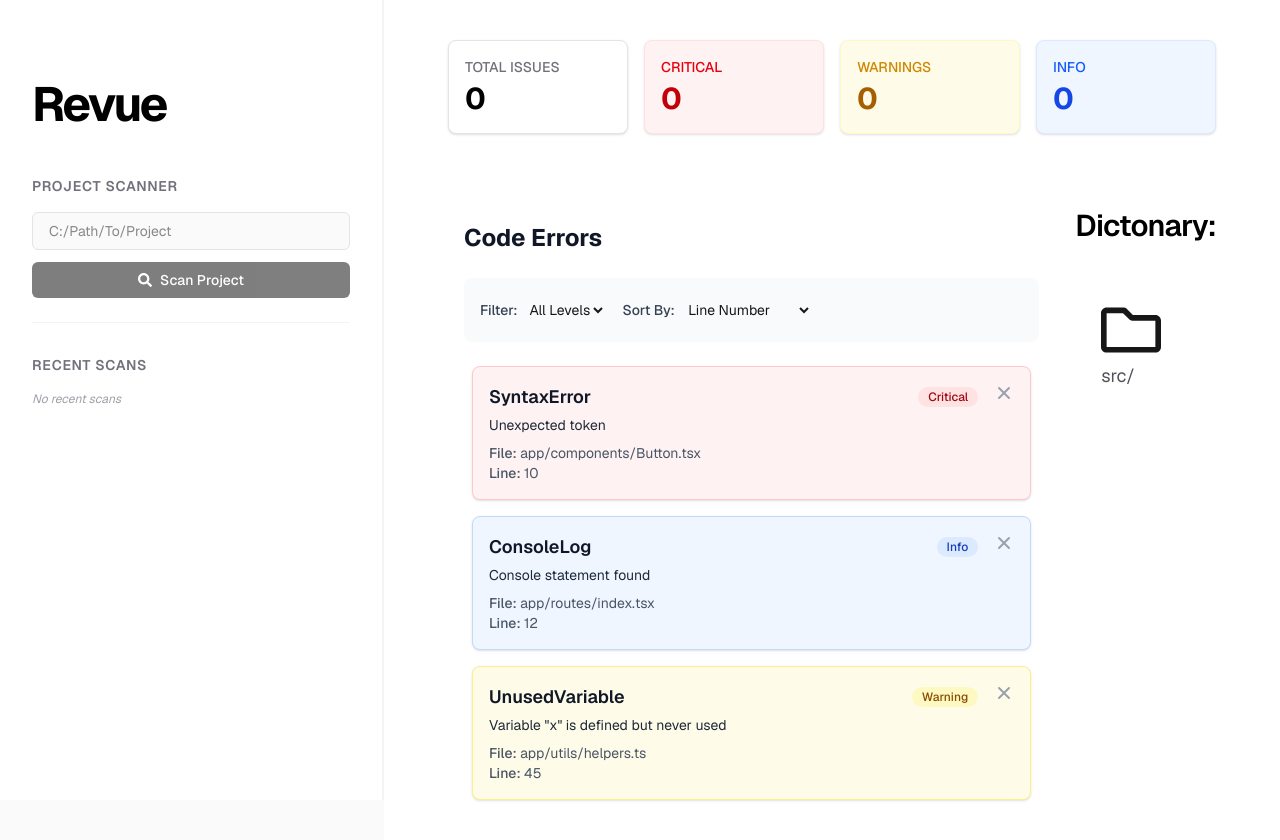
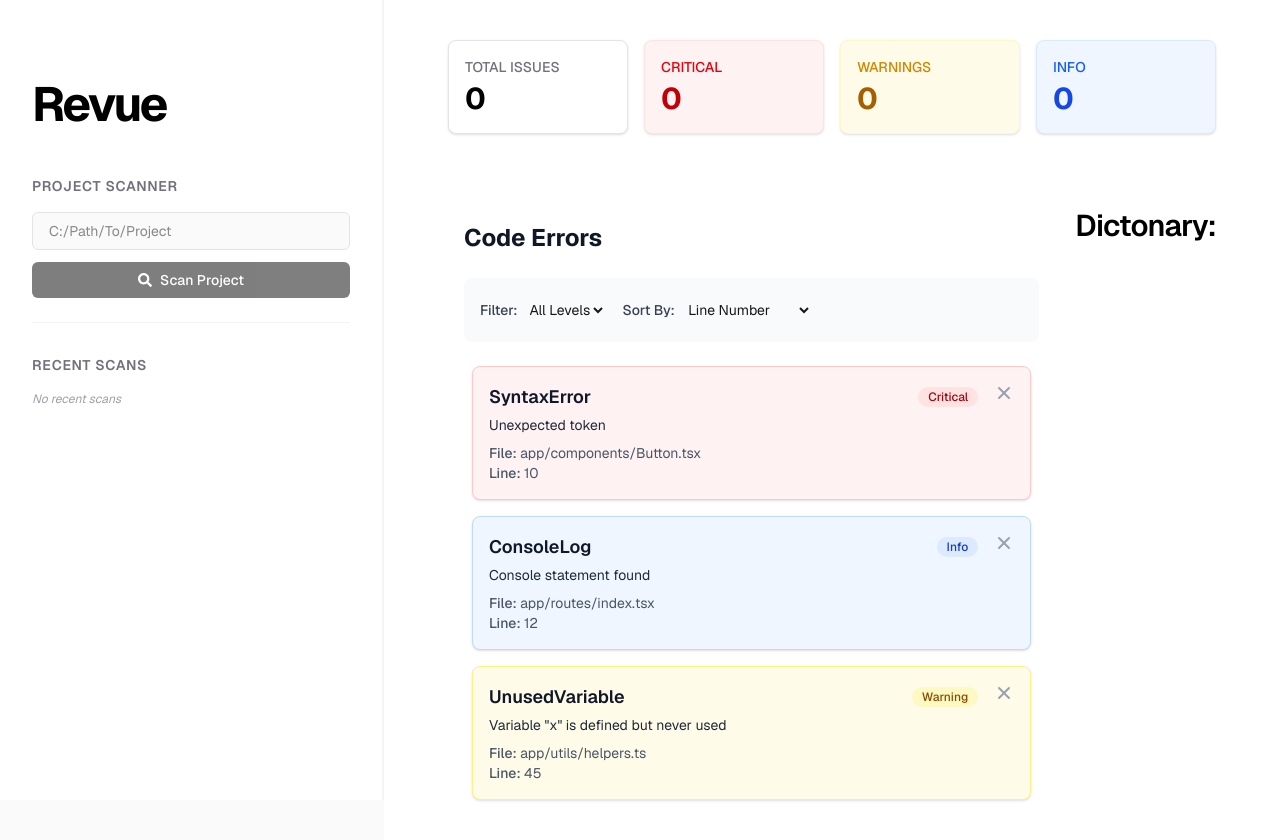
Before and after one commit to Mohamed-Abuali/Revue, a Next.js app: page / in a window 1280 px wide. Shown: the top 840 px of the page. Built offline with nearby package versions, Linux system fonts and the light colour scheme.

Commit message:
feat(ErrorList): add location error type and display in DicList
- Introduce LocationError type derived from CodeError
- Modify DicList to display error locations from props
- Update page component to pass error locations to DicList
- Remove unused addError function from ErrorList

```diff
--- a/app/components/DicList.tsx
+++ b/app/components/DicList.tsx
@@ -1,22 +1,38 @@
-import React from 'react'
+import { LocationError } from '@/types';
+import React, { useState } from 'react'
 import { FaRegFolder } from "react-icons/fa";
+interface DicListProps{
+  folders?:string[];
+}
 
-const DicList = () => {
+const DicList = ({folders = []}:{folders?: LocationError[]}) => {
+  const [location,setLocation] = useState<LocationError[]>(folders.length > 0 ? folders : [])
+
   return (
     <div className='flex flex-col justify-center items-start gap-10'>
         <h1 className="max-w-xs text-3xl font-semibold leading-10 tracking-tight text-black dark:text-zinc-50">
             Dictonary:
           </h1>
           <ul className='flex justify-start items-center gap-5'>
-            <li className='border-2 hover:border-zinc-50 py-3 px-6 border-transparent transition-all duration-200 ease-in-out rounded-md cursor-pointer'>
+
+           {location?.map((loc,i) => (
+               <li key={i} className='border-2 hover:border-zinc-50 py-3 px-6 border-transparent transition-all duration-200 ease-in-out rounded-md cursor-pointer'>
                 <FaRegFolder className='text-6xl'/>
                 <p className="max-w-md text-lg leading-8 text-zinc-600 dark:text-zinc-400">
-            src/
+            {loc.errorLocation}
 
           </p></li>
+           ))}
           </ul>
     </div>
   )
 }
 
 export default DicList
+
+    // <li className='border-2 hover:border-zinc-50 py-3 px-6 border-transparent transition-all duration-200 ease-in-out rounded-md cursor-pointer'>
+    //             <FaRegFolder className='text-6xl'/>
+    //             <p className="max-w-md text-lg leading-8 text-zinc-600 dark:text-zinc-400">
+    //         src/
+
+    //       </p></li>
--- a/app/components/ErrorList.tsx
+++ b/app/components/ErrorList.tsx
@@ -73,17 +73,7 @@ const ErrorListContent = ({ initialErrors = [] }: { initialErrors?: CodeError[]
   const [sortField, setSortField] = useState<'line' | 'name'>('line');
 
   // Helper Methods
-  const addError = () => {
-    const newError: CodeError = {
-      id: Date.now().toString(),
-      errorName: 'NewRuntimeError',
-      errorLevel: 'warning',
-      errorLocation: 'app/runtime.ts',
-      errorCodeLine: Math.floor(Math.random() * 100),
-      message: 'Simulated runtime error'
-    };
-    setErrors([...errors, newError]);
-  };
+
 
   const removeError = (id: string) => {
     setErrors(errors.filter(e => e.id !== id));
--- a/app/page.tsx
+++ b/app/page.tsx
@@ -5,13 +5,14 @@ import { useState } from "react";
 import StatsOverview from "./components/StatsOverview";
 import ErrorList from "./components/ErrorList";
 import SideBar from "./components/SideBar";
-import { CodeError } from "@/types";
+import { CodeError, LocationError } from "@/types";
 import DicList from "./components/DicList";
 
 export default function Home() {
   const [errors, setErrors] = useState<CodeError[]>([]);
   const [isScanning, setIsScanning] = useState(false);
 
+  const [errorsLocation,setErrorsLocation] = useState<LocationError[]>()
   const handleScan = async (path: string) => {
     setIsScanning(true);
     try {
@@ -38,7 +39,10 @@ export default function Home() {
         errorCodeLine: issue.line,
         message: issue.message
       }));
-
+      const locations:LocationError[] = data.issues.map((loc: any) => ({
+        errorLocation: loc.file,
+      }));
+      setErrorsLocation(locations)
       setErrors(mappedErrors);
     } catch (error) {
       console.error("Scan error:", error);
@@ -47,7 +51,7 @@ export default function Home() {
       setIsScanning(false);
     }
   };
-
+console.log(errorsLocation)
   return (
     <div className="flex min-h-screen items-start justify-start bg-zinc-50 font-sans dark:bg-black">
       <SideBar onScan={handleScan} isLoading={isScanning} />
@@ -55,7 +59,7 @@ export default function Home() {
         <StatsOverview errors={errors} />
         <div className="mt-10 w-full flex flex-row items-start gap-5">
              <ErrorList initialErrors={errors} />
-             <DicList/>
+             <DicList folders={errorsLocation}/>
         </div>
       </main>
     </div>
--- a/types/index.ts
+++ b/types/index.ts
@@ -15,3 +15,4 @@ export interface CodeError {
   errorCodeLine: number;
   message: string;
 }
+export type LocationError = Pick<CodeError,"errorLocation">
```
